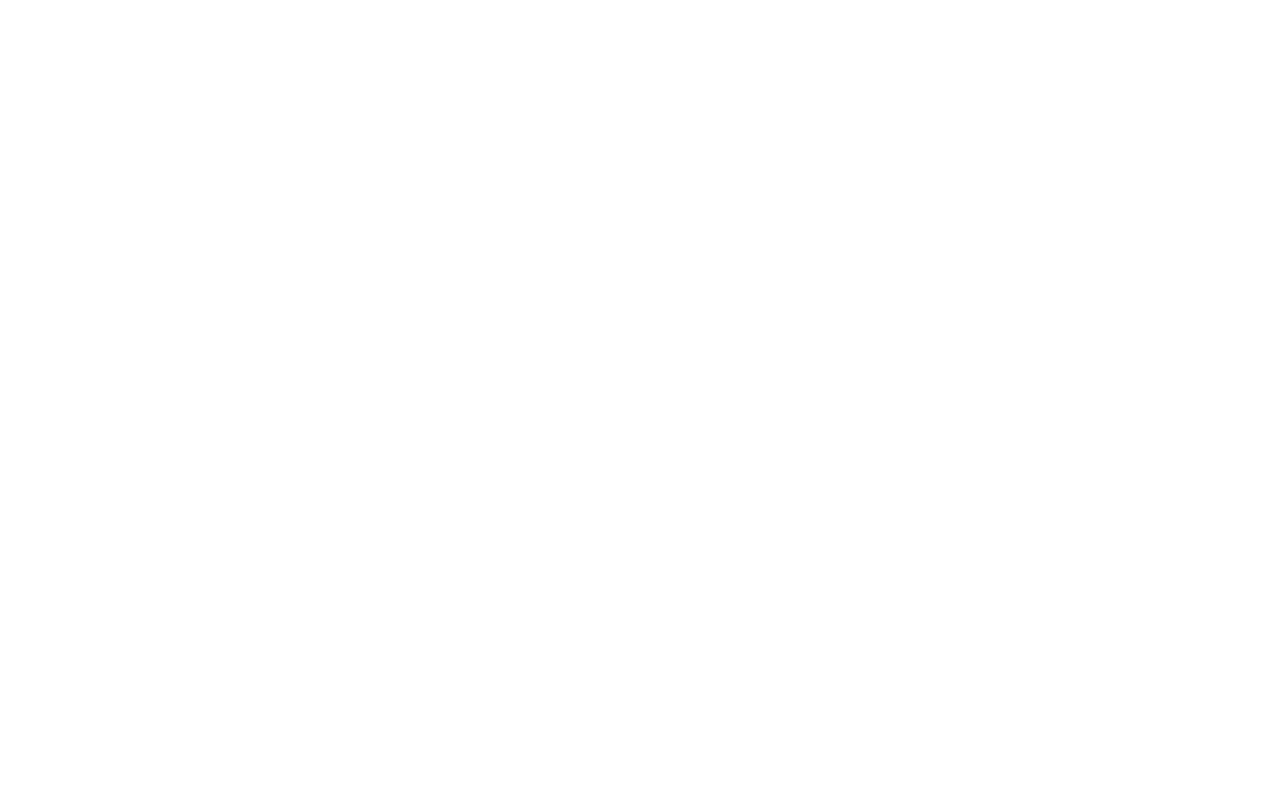
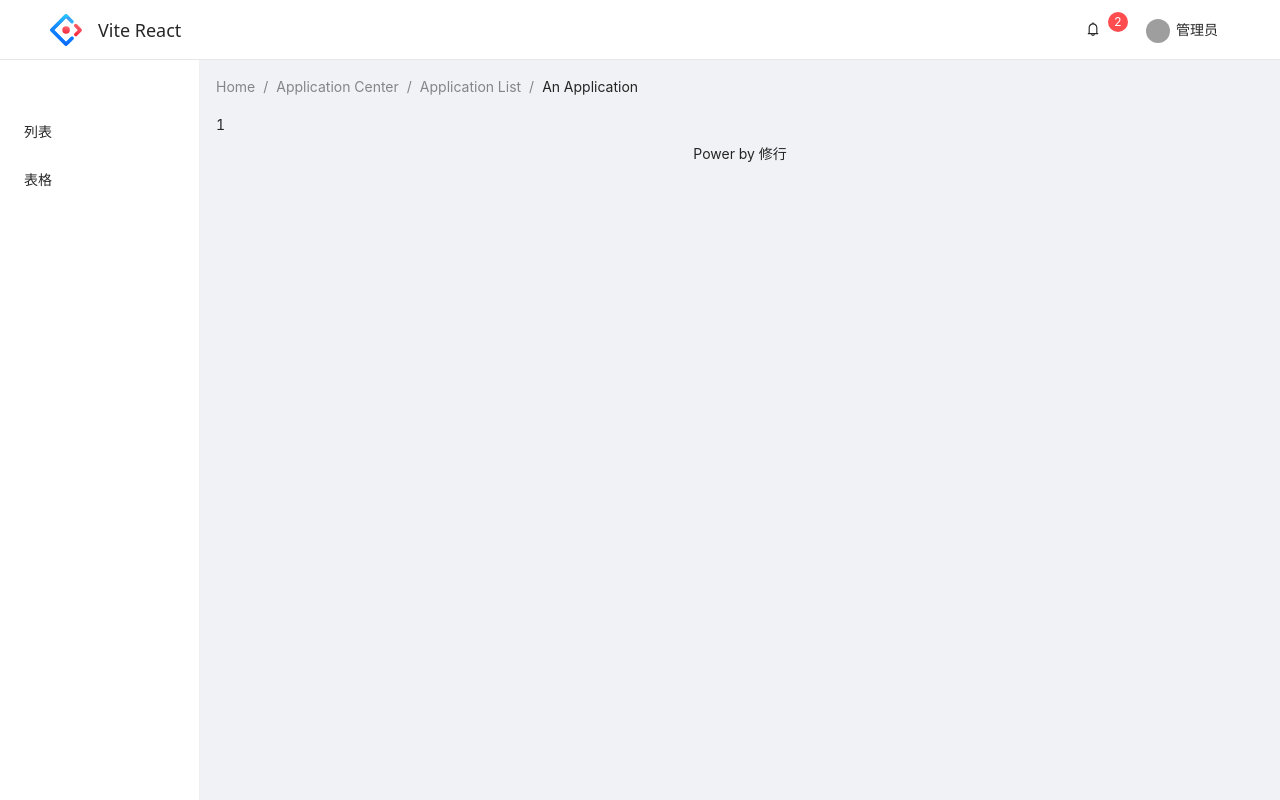
Before and after one commit to sushi-su/pro-components-template, a React (Vite) app: page /login in a window 1280 px wide. Before the commit this address had no page. Built offline with nearby package versions, Linux system fonts and the light colour scheme; grey boxes are pictures that could not be loaded.

Commit message:
WIP: layout

```diff
--- a/src/layout/components/SiderMenu.tsx
+++ b/src/layout/components/SiderMenu.tsx
@@ -1,9 +1,13 @@
 import type { FC } from 'react';
 import { Layout, Menu } from 'antd';
+import { menuRoutes } from '@/routes';
+import { useNavigate } from 'react-router-dom';
 
 const { Sider } = Layout;
+const { Item } = Menu;
+const SiderMenu: FC = () => {
+  const navigate = useNavigate();
 
-const SiderMenu: FC = () => {
   return (
     <Sider className="w-[200px]">
       <Menu
@@ -15,8 +19,16 @@ const SiderMenu: FC = () => {
         defaultOpenKeys={['sub1']}
         mode="inline"
       >
-        <Menu.Item key="1">Option 1</Menu.Item>
-        <Menu.Item key="2">Option 2</Menu.Item>
+        {menuRoutes.map(({ path, name }) => (
+          <Item
+            key={path}
+            onClick={() => {
+              if (path) navigate(path);
+            }}
+          >
+            {name}
+          </Item>
+        ))}
       </Menu>
     </Sider>
   );
--- a/src/main.tsx
+++ b/src/main.tsx
@@ -11,37 +11,31 @@ import { ReactQueryDevtools } from 'react-query/devtools';
 import ProProvider from '@ant-design/pro-provider';
 import './styles/global.css';
 
-const queryClient = new QueryClient({
-  defaultOptions: {
-    queries: { staleTime: 60 * 1000, initialDataUpdatedAt: 200 },
-  },
-});
+const queryClient = new QueryClient();
 
-const Element: FC = () => {
-  return useRoutes(routes);
-};
+const Element: FC = () => useRoutes(routes);
 
 const App: FC = () => {
-  const values = useContext(ProProvider);
+  const proComponentContext = useContext(ProProvider);
 
   return (
-    <ProProvider.Provider value={values}>
+    <ConfigProvider>
+      <ProProvider.Provider value={proComponentContext}>
         <Element />
       </ProProvider.Provider>
+    </ConfigProvider>
   );
 };
 
 render(
+  <BrowserRouter>
     <RecoilRoot>
       <QueryClientProvider client={queryClient}>
-      <BrowserRouter>
-        <ConfigProvider>
         <App />
-        </ConfigProvider>
-      </BrowserRouter>
 
         <ReactQueryDevtools position="bottom-right" />
       </QueryClientProvider>
-  </RecoilRoot>,
+    </RecoilRoot>
+  </BrowserRouter>,
   document.getElementById('root'),
 );
--- /dev/null
+++ b/src/pages/login/index.tsx
@@ -0,0 +1,7 @@
+import type { FC } from 'react';
+
+const Login: FC = () => {
+  return <a>1</a>;
+};
+
+export default Login;
--- a/src/routes.ts
+++ b/src/routes.ts
@@ -1,12 +1,42 @@
 import type { RouteObject } from 'react-router-dom';
 import { lazyload } from '@/utils';
+import type { HTMLAttributeAnchorTarget, Key, ReactNode } from 'react';
 
-export const menuRoutes = [
-  { path: 'list', element: lazyload(() => import('./pages/list')) },
-  { path: 'table', element: lazyload(() => import('./pages/table')) },
+interface Route extends RouteObject {
+  // 菜单上显示的名称，没有则不显示
+  name?: string;
+  // 菜单上显示的 Icon
+  icon?: ReactNode;
+  // 权限配置
+  access?: Key | Key[];
+  // 新页面打开
+  target?: HTMLAttributeAnchorTarget;
+  // 不展示顶栏
+  headerRender?: false;
+  // 不展示页脚
+  footerRender?: false;
+  // 不展示菜单
+  menuRender?: false;
+  // 不展示菜单顶栏
+  menuHeaderRender?: false;
+  // 隐藏子菜单
+  hideChildrenInMenu?: boolean;
+  // 隐藏自己和子菜单
+  hideInMenu?: boolean;
+  // 在面包屑中隐藏
+  hideInBreadcrumb?: boolean;
+  // 子项往上提，仍旧展示
+  flatMenu?: boolean;
+  children?: Route[];
+}
+
+export const menuRoutes: Route[] = [
+  { path: '/login', element: lazyload(() => import('./pages/login')) },
+  { path: '/list', name: '列表', element: lazyload(() => import('./pages/list')) },
+  { path: '/table', name: '表格', element: lazyload(() => import('./pages/table')) },
 ];
 
-export const routes: RouteObject[] = [
+export const routes: Route[] = [
   {
     path: '/',
     element: lazyload(() => import('./layout')),
```
Lines whose indentation alone changed are shown as unchanged.
